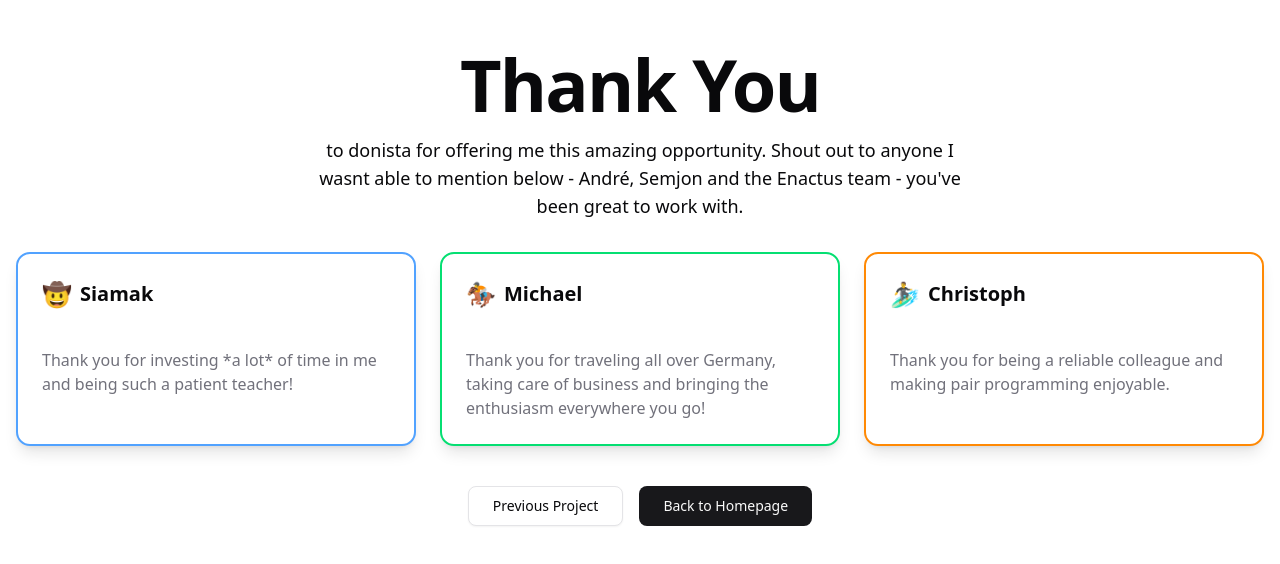
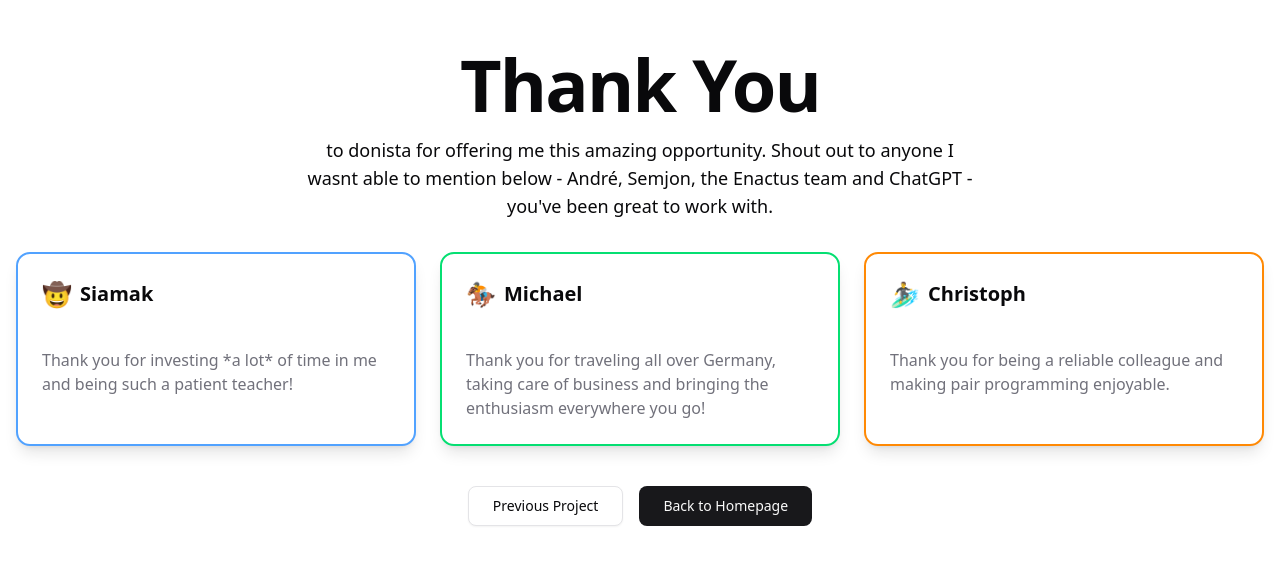
Before and after one commit to julianbht/internship, a Next.js app in the folder intersnhip/: page /thank-you in a window 1280 px wide. Shown: the top 564 px of the page. Built offline with nearby package versions, Linux system fonts and the light colour scheme.

Commit message:
show tech name on hover

```diff
--- a/intersnhip/src/app/thank-you/page.tsx
+++ b/intersnhip/src/app/thank-you/page.tsx
@@ -48,8 +48,8 @@ export default function ThankYouPage() {
         </h1>
         <p className="mx-auto max-w-2xl text-lg">
           to donista for offering me this amazing opportunity. Shout out to
-          anyone I wasnt able to mention below - André, Semjon and the Enactus
-          team - you've been great to work with.
+          anyone I wasnt able to mention below - André, Semjon, the Enactus team
+          and ChatGPT - you've been great to work with.
         </p>
       </div>
 
--- a/intersnhip/src/components/hero/hero32.tsx
+++ b/intersnhip/src/components/hero/hero32.tsx
@@ -41,13 +41,17 @@ const Hero32 = ({
               {integrations.map((line, i) => (
                 <div key={i} className="flex gap-x-22 odd:-translate-x-22">
                   {line.map((integration) => (
-                    <div
-                      key={integration.id}
-                      title={integration.id} // Tooltip text on hover
-                      className="size-22 rounded-xl border border-background bg-background shadow-xl"
-                    >
-                      <div className="h-full w-full bg-muted/20 p-4">
-                        {integration.icon}
+                    <div key={integration.id} className="relative group">
+                      <div className="size-22 rounded-xl border border-background bg-background shadow-xl">
+                        <div className="h-full w-full bg-muted/20 p-4">
+                          {integration.icon}
+                        </div>
+                      </div>
+                      {/* Custom Tooltip */}
+                      <div className="absolute left-1/2 bottom-full mb-2 w-max -translate-x-1/2 opacity-0 translate-y-2 group-hover:opacity-100 group-hover:translate-y-0 transition-all duration-200 ease-in-out pointer-events-none">
+                        <div className="bg-gray-800 text-white text-xs rounded py-1 px-2 whitespace-nowrap">
+                          {integration.id}
+                        </div>
                       </div>
                     </div>
                   ))}
```
